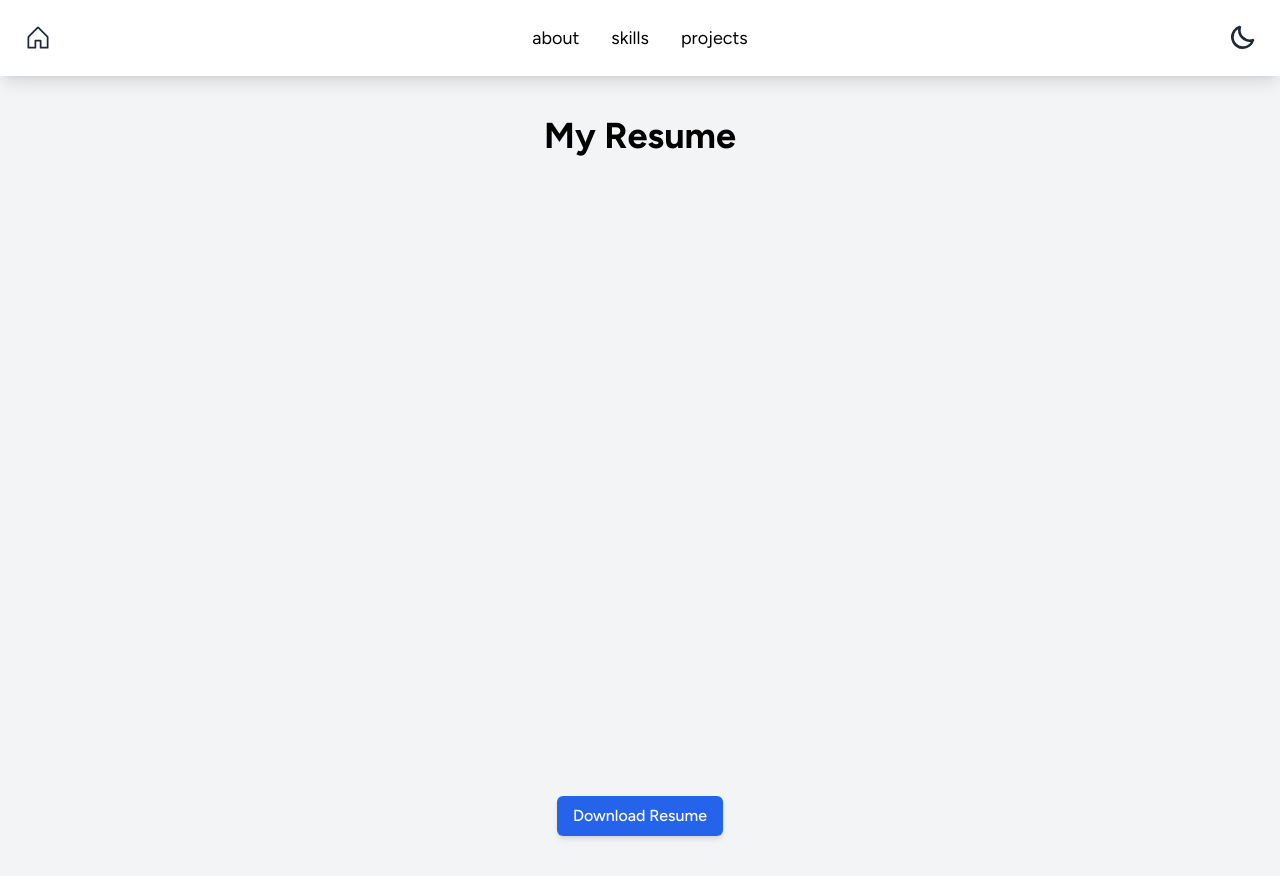
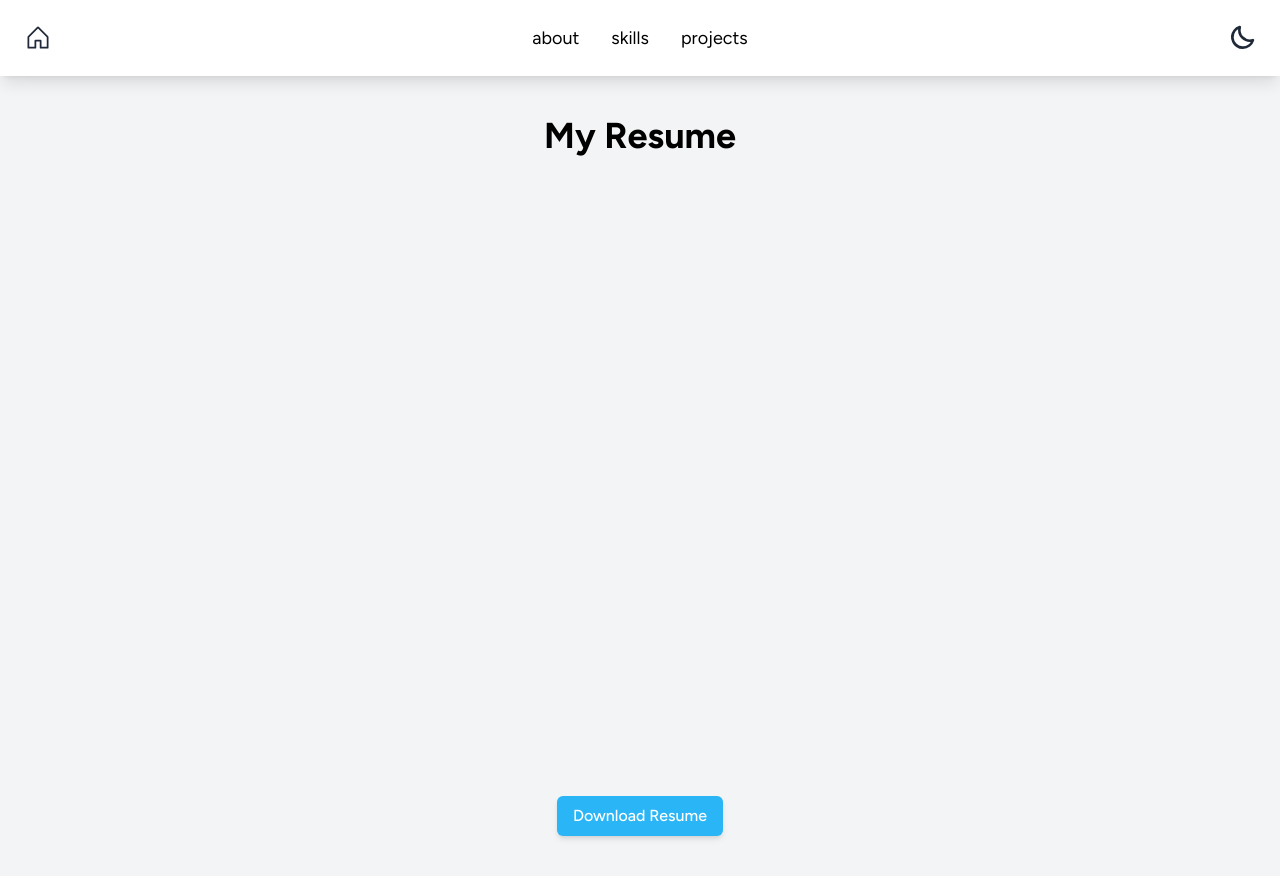
Before and after one commit to owenkleinmaier/www.owenkleinmaier.com, a React (Create React App) app: page /resume in a window 1280 px wide. Built offline with nearby package versions, Linux system fonts and the light colour scheme.

Commit message:
Changed Some styling

```diff
--- a/public/index.html
+++ b/public/index.html
@@ -5,10 +5,6 @@
     <link rel="icon" href="%PUBLIC_URL%/favicon.ico" />
     <meta name="viewport" content="width=device-width, initial-scale=1" />
     <meta name="theme-color" content="#000000" />
-    <meta
-      name="description"
-      content="Web site created using create-react-app"
-    />
     <link rel="apple-touch-icon" href="%PUBLIC_URL%/logo192.png" />
     <link rel="preconnect" href="https://fonts.googleapis.com">
     <link rel="preconnect" href="https://fonts.gstatic.com" crossorigin>
@@ -27,7 +23,7 @@
       work correctly both with client-side routing and a non-root public URL.
       Learn how to configure a non-root public URL by running `npm run build`.
     -->
-    <title>React App</title>
+    <title>Owen Kleinmaier</title>
   </head>
   <body>
     <noscript>You need to enable JavaScript to run this app.</noscript>
--- a/src/components/ResumePage.tsx
+++ b/src/components/ResumePage.tsx
@@ -14,7 +14,7 @@ const ResumePage: React.FC = () => {
       <a
         href="/Resume.pdf"
         download
-        className="px-4 py-2 bg-blue-600 text-white font-medium rounded-md shadow-md hover:bg-blue-700 transition-colors dark:bg-blue-400 dark:hover:bg-blue-500"
+        className="px-4 py-2 bg-my-blue text-white font-medium rounded-md shadow-md hover:bg-blue-600 transition-colors dark:bg-blue-400 dark:hover:bg-blue-500"
       >
         Download Resume
       </a>
```
